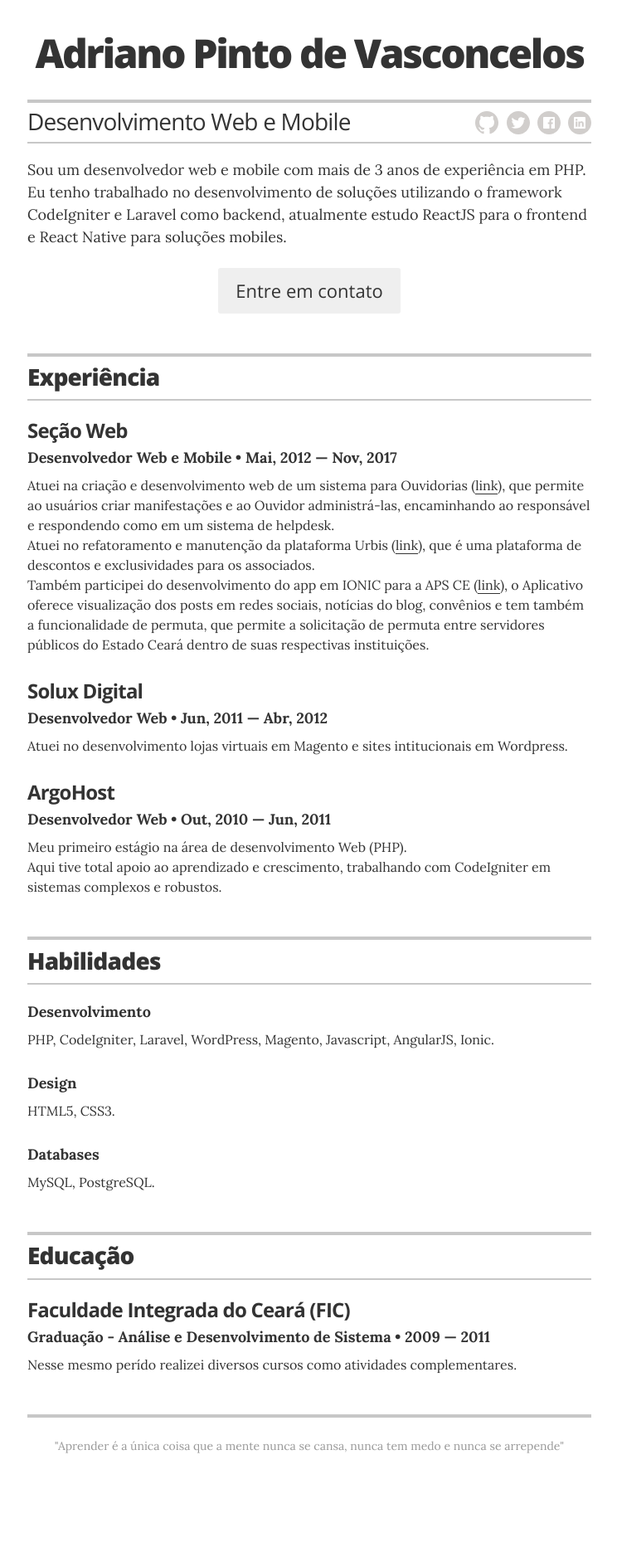
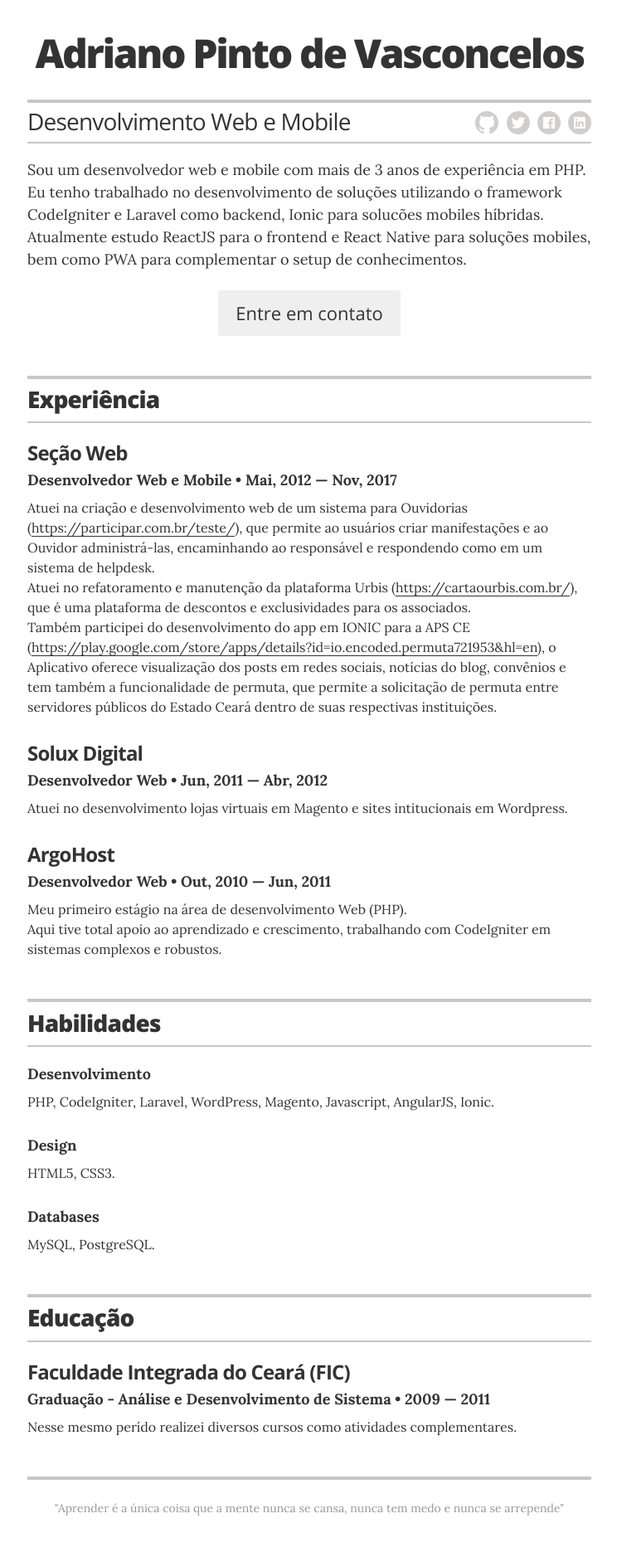
Before and after one commit to adrpnt/adrpnt.github.io, a Jekyll site: the page built from index.html, in a window 1280 px wide. Shown: the whole page at 83% size, without its empty margins (267-1011 px from the left). Built offline with Jekyll 4.4.1, drawn with Linux system fonts in a browser that asks for light colours; before the commit the page ends 1802 px from its top, so only the background shows below that.

Commit message:
atualizar experiência

```diff
--- a/_layouts/resume.html
+++ b/_layouts/resume.html
@@ -25,7 +25,7 @@
         <div class="executive-summary" itemprop="description">
           <p>
             Sou um desenvolvedor web e mobile com mais de 3 anos de experiência em PHP.
-            Eu tenho trabalhado no desenvolvimento de soluções utilizando o framework CodeIgniter e Laravel como backend, atualmente estudo ReactJS para o frontend e React Native para soluções mobiles.
+            Eu tenho trabalhado no desenvolvimento de soluções utilizando o framework CodeIgniter e Laravel como backend, Ionic para solucões mobiles híbridas. Atualmente estudo ReactJS para o frontend e React Native para soluções mobiles, bem como PWA para complementar o setup de conhecimentos.
           </p>
         </div>
 
@@ -49,9 +49,9 @@
           <h3 class="resume-item-title" itemprop="name">Seção Web</h3>
           <h4 class="resume-item-details" itemprop="description">Desenvolvedor Web e Mobile &bull; Mai, 2012 &mdash; Nov, 2017</h4>
           <p class="resume-item-copy">
-            Atuei na criação e desenvolvimento web de um sistema para Ouvidorias (<a href="https://participar.com.br/teste/" target="_blank">link</a>), que permite ao usuários criar manifestações e ao Ouvidor administrá-las, encaminhando ao responsável e respondendo como em um sistema de helpdesk.<br />
-            Atuei no refatoramento e manutenção da plataforma Urbis (<a href="https://cartaourbis.com.br/" target="_blank">link</a>), que é uma plataforma de descontos e exclusividades para os associados.<br />
-            Também participei do desenvolvimento do app em IONIC para a APS CE (<a href="https://play.google.com/store/apps/details?id=io.encoded.permuta721953&hl=en" target="_blank">link</a>), o Aplicativo oferece visualização dos posts em redes sociais, notícias do blog, convênios e tem também a funcionalidade de permuta, que permite a solicitação de permuta entre servidores públicos do Estado Ceará dentro de suas respectivas instituições.
+            Atuei na criação e desenvolvimento web de um sistema para Ouvidorias (<a href="https://participar.com.br/teste/" target="_blank">https://participar.com.br/teste/</a>), que permite ao usuários criar manifestações e ao Ouvidor administrá-las, encaminhando ao responsável e respondendo como em um sistema de helpdesk.<br />
+            Atuei no refatoramento e manutenção da plataforma Urbis (<a href="https://cartaourbis.com.br/" target="_blank">https://cartaourbis.com.br/</a>), que é uma plataforma de descontos e exclusividades para os associados.<br />
+            Também participei do desenvolvimento do app em IONIC para a APS CE (<a href="https://play.google.com/store/apps/details?id=io.encoded.permuta721953&hl=en" target="_blank">https://play.google.com/store/apps/details?id=io.encoded.permuta721953&hl=en</a>), o Aplicativo oferece visualização dos posts em redes sociais, notícias do blog, convênios e tem também a funcionalidade de permuta, que permite a solicitação de permuta entre servidores públicos do Estado Ceará dentro de suas respectivas instituições.
           </p>
           <!--<ul class="resume-item-list">
             <li>Ate lots of donuts</li>
```
